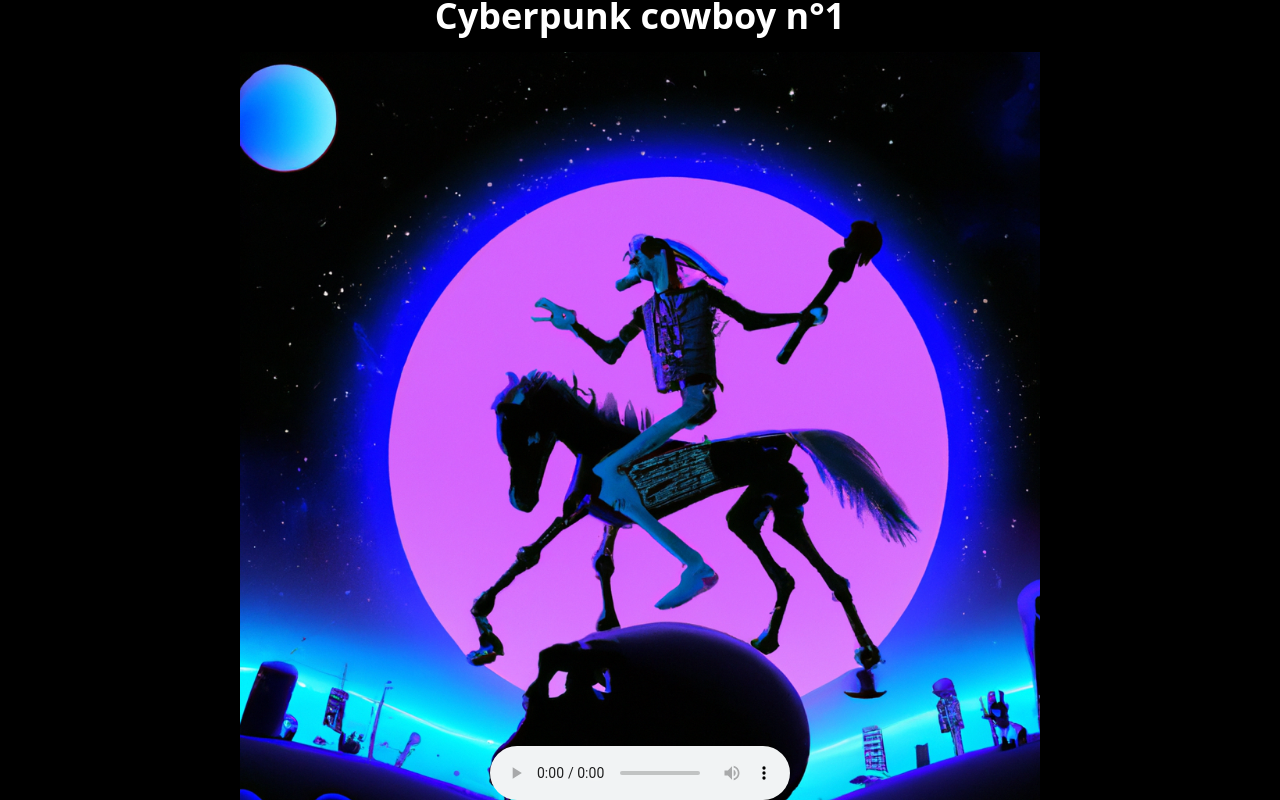
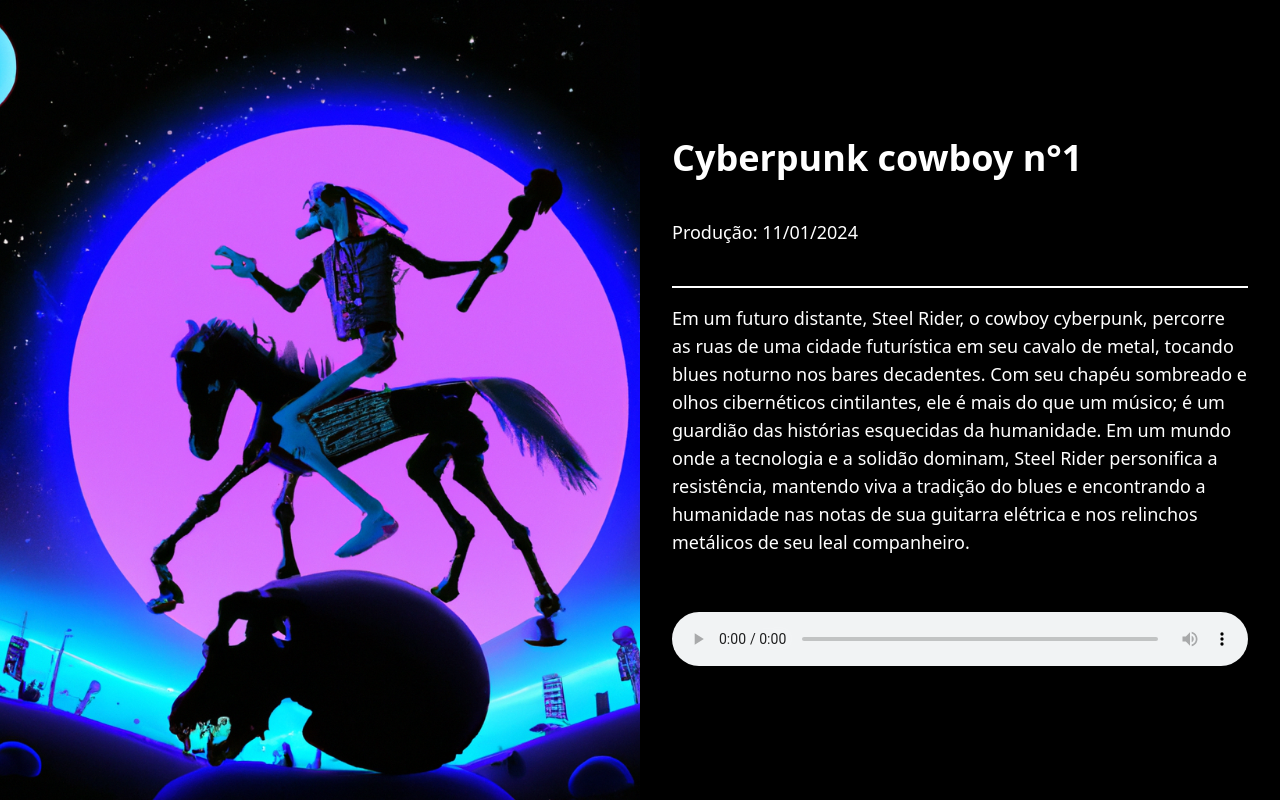
Before and after one commit to RamonMoraesyyz/cyberpunkcowboy, a Nuxt app: page / in a window 1280 px wide. Built offline with nearby package versions, Linux system fonts and the light colour scheme.

Commit message:
estilização das páginas

```diff
--- a/pages/index.vue
+++ b/pages/index.vue
@@ -1,15 +1,41 @@
 <template>
-    <div class="relative bg-black text-white flex flex-col items-center justify-center h-screen overflow-hidden">
-      <div class="flex items-center justify-center">
-        <h1 class="text-4xl font-bold mb-4 mt-12">Cyberpunk cowboy n°1</h1>
+  <div class="relative bg-black text-white flex h-screen overflow-hidden">
+
+    <!-- Conteúdo esquerdo (imagem) -->
+    <div class="w-1/2">
+      <img src="/cyberpunkcowboy.png" class="w-full h-full object-cover transform scale-70" />
+    </div>
+
+    <!-- Conteúdo direito (título, data, detalhes) -->
+    <div class="w-1/2 p-8 flex flex-col justify-center">
+
+      <!-- Título -->
+      <h1 class="text-4xl font-bold mb-10 mt-1">Cyberpunk cowboy n°1</h1>
+
+      <!-- Campo para a data da produção -->
+      <div class="mb-4">
+        <label class="text-lg">Produção: 11/01/2024</label>
+        <input type="text" class="bg-black border-b-2 border-white text-white p-2 w-full">
       </div>
-      <img src="/cyberpunkcowboy.png" class="w-100 h-full object-cover transform scale-70" />
 
-       <!-- Player de música na parte inferior -->
-       <div class="fixed bottom-0 w-full flex justify-center">
-           <audio controls>
-           <source src="../public/cyberpunkcowboyn1110124.mp3" type="audio/mpeg">
-           </audio>
-       </div>
+      <!-- Campo para detalhes -->
+      <div class="mb-4">
+        <label class="text-lg"> Em um futuro distante, Steel Rider, o cowboy cyberpunk, percorre as ruas de uma cidade futurística em seu cavalo de metal,
+          tocando blues noturno nos bares decadentes.
+          Com seu chapéu sombreado e olhos cibernéticos cintilantes,
+          ele é mais do que um músico; é um guardião das histórias esquecidas da humanidade.
+          Em um mundo onde a tecnologia e a solidão dominam, Steel Rider personifica a resistência, mantendo viva a tradição do blues e encontrando a humanidade nas notas de sua guitarra elétrica e nos relinchos metálicos de seu leal companheiro. </label>
+
+      </div>
+
+      <!-- Campo para o player de música -->
+      <div>
+
+        <audio controls class="w-full mt-10">
+          <source src="../public/cyberpunkcowboyn1110124.mp3" type="audio/mpeg">
+        </audio>
+      </div>
+
     </div>
- </template>
+  </div>
+</template>
--- a/pages/uriki.vue
+++ b/pages/uriki.vue
@@ -1,15 +1,40 @@
 <template>
-    <div class="relative bg-black text-white flex flex-col items-center justify-center h-screen overflow-hidden">
-      <div class="flex items-center justify-center">
-        <h1 class="text-4xl font-bold mb-4 mt-12">Uriki indians n°2</h1>
+    <div class="relative bg-black text-white flex h-screen overflow-hidden">
+
+      <!-- Conteúdo esquerdo (imagem) -->
+      <div class="w-1/2">
+        <img src="../public/indiansuriki.jpeg" class="w-full h-full object-cover transform scale-70" />
       </div>
-      <img src="../public/indiansuriki.jpeg" class="w-100 h-full object-cover transform scale-70" />
 
-       <!-- Player de música na parte inferior -->
-       <div class="fixed bottom-0 w-full flex justify-center">
-           <audio controls>
-           <source src="../public/uriki.aac" type="audio/mpeg">
-           </audio>
-       </div>
+      <!-- Conteúdo direito (título, data, detalhes) -->
+      <div class="w-1/2 p-8 flex flex-col justify-center">
+
+        <!-- Título -->
+        <h1 class="text-4xl font-bold mb-10 mt-1">Indians Uriki n°2</h1>
+
+        <!-- Campo para a data da produção -->
+        <div class="mb-4">
+          <label class="text-lg">Produção: 20/01/2024</label>
+          <input type="text" class="bg-black border-b-2 border-white text-white p-2 w-full">
+        </div>
+
+        <!-- Campo para detalhes -->
+        <div class="mb-4">
+          <label class="text-lg"> No coração da densa floresta tropical, o povo indígena Uriki praticava um ritual sagrado à luz da lua, onde, ao som de tambores e flautas, evocavam os espíritos de seus antepassados.
+             Vestidos com ornamentos de penas, dançavam em círculo, entoando cânticos ancestrais para estabelecer uma ligação transcendental com a natureza e seus antigos guias espirituais.
+             Liderados por um ancião, o ritual atingia seu ápice, dissipando as fronteiras entre o mundo terreno e espiritual. Os Uriki acreditavam que, nesses momentos, a sabedoria ancestral era compartilhada pelos espíritos, proporcionando orientação e bênçãos para a tribo.
+             Ao nascer do sol, agradeciam aos espíritos, mantendo viva a chama da espiritualidade e harmonia com a natureza para as gerações futuras. </label>
+
+        </div>
+
+        <!-- Campo para o player de música -->
+        <div>
+
+          <audio controls class="w-full">
+            <source src="../public/uriki.aac" type="audio/mpeg">
+          </audio>
+        </div>
+
+      </div>
     </div>
- </template>
+  </template>
```
